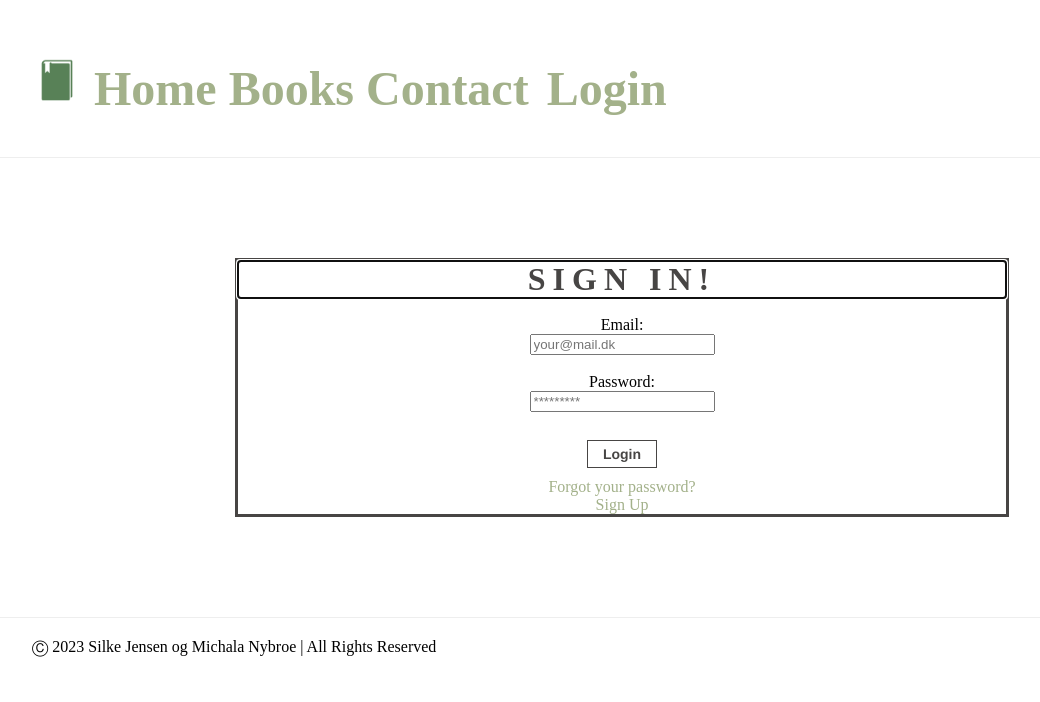
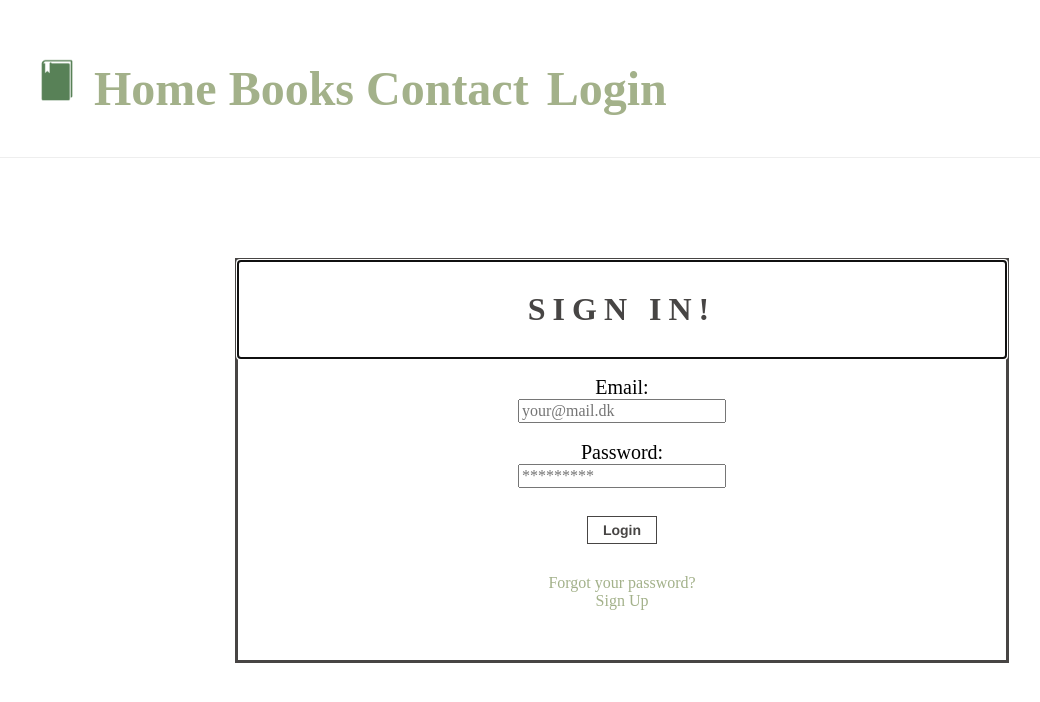
Before and after one commit to MichalaNybroe/Book-Splendor, a Svelte app in the folder client/: page /login in a window 1280 px wide. Shown: the top 702 px of the page, without its empty margins (18-1058 px from the left). Built offline with nearby package versions, Linux system fonts and the light colour scheme; a web font is replaced by a local one.

Commit message:
little style on auth pages

```diff
--- a/client/src/App.svelte
+++ b/client/src/App.svelte
@@ -53,5 +53,10 @@
 
   #content {
     margin: 100px 180px;
+
+  }
+
+  body {
+    min-height: 100%;
   }
 </style>
--- a/client/src/pages/contact/Contact.svelte
+++ b/client/src/pages/contact/Contact.svelte
@@ -104,7 +104,7 @@
   #container {
     border: solid 3px #474544;
     max-width: 768px;
-    margin: 60px auto;
+    margin: 60px auto 220px;
     position: relative;
   }
 
--- a/client/src/pages/forgotpassword/ForgotPassword.svelte
+++ b/client/src/pages/forgotpassword/ForgotPassword.svelte
@@ -40,7 +40,7 @@
     <div id="forgotBox">
         <form id="forgotForm" on:submit|preventDefault={forgotPassword}>
             <h3>
-                Enter email and we will send you a mail with your new password.
+                Enter your email and we will send you a mail with your new password.
             </h3>
             <p>Remember to change your password after.</p>
             <input
@@ -54,3 +54,14 @@
     </div>
     <Link to="/login" class="link">Return to Login</Link>
 </Router>
+
+<style>
+h3 {
+        font-size: 30px;
+        margin-bottom: 20px;
+    }
+
+#forgotBox {
+    margin-bottom: 30px;
+}
+</style>
--- a/client/src/pages/login/Login.svelte
+++ b/client/src/pages/login/Login.svelte
@@ -55,7 +55,7 @@
 <Router primary={false}>
     <div id="loginBox">
         <form action="/login" method="POST" id="loginForm" on:submit|preventDefault={login}>
-            <h1>Sign In!</h1>
+            <h2>Sign In!</h2>
             <br />
             <label for="email">Email:</label>
             <br>
@@ -79,8 +79,10 @@
             <br />
             <br>
             <Button class="login">Login </Button>
-            <Link to="/forgotPassword"><p  id="forgotPW">Forgot your password?</p></Link>
-            <Link to="/signUp"><p id="signUp">Sign Up</p></Link>
+            <div id="links">
+                <Link to="/forgotPassword"><p  id="forgotPW">Forgot your password?</p></Link>
+                <Link to="/signUp"><p id="signUp">Sign Up</p></Link>
+            </div>
         </form>
     </div>
 </Router>
@@ -93,20 +95,39 @@
         text-align: center;
     }
 
-    h1 {
+    h2 {
         color: #474544;
         font-size: 32px;
         font-weight: 700;
         letter-spacing: 7px;
         text-align: center;
         text-transform: uppercase;
+        padding: 30px;
   }
 
     #container {
         border: solid 3px #474544;
         max-width: 768px;
         margin: 60px auto;
+        margin-bottom: 480px;
         position: relative;
   }
 
+  input {
+    color: #5a5a5a;
+    font: inherit;
+    margin: 0;
+  }
+
+  #loginBox label {
+    font-size: 20px;
+  }
+
+  #links {
+    margin-top: 20px;
+    display: block;
+    gap: 10px;
+    margin-bottom: 50px;
+  }
+
 </style>
--- a/client/src/pages/signup/SignUp.svelte
+++ b/client/src/pages/signup/SignUp.svelte
@@ -95,3 +95,14 @@
     </div>
     <Link to="/login">Return to Login</Link>
 </Router>
+
+<style>
+    h3 {
+        font-size: 30px;
+        margin-bottom: 20px;
+    }
+
+    #signBox {
+        margin-bottom: 30px;
+    }
+</style>
```
